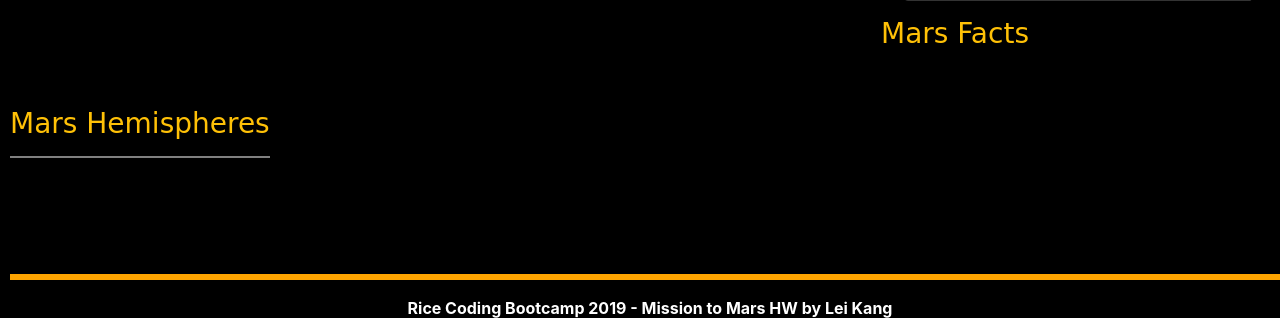
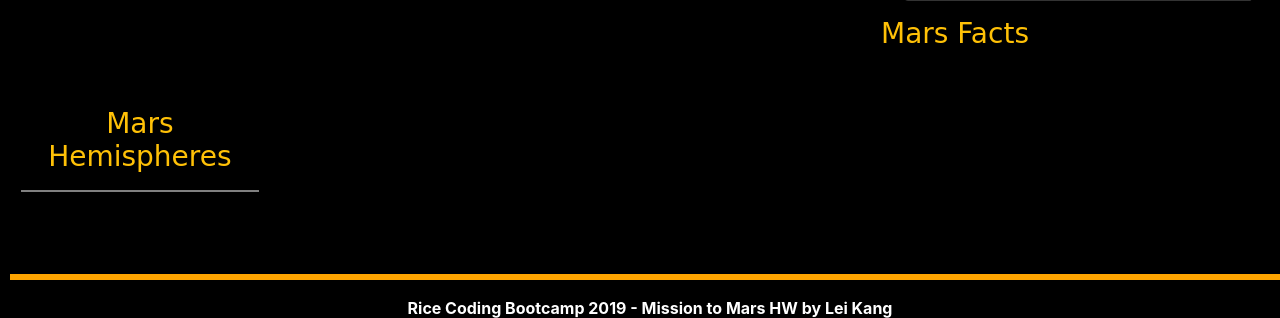
Before and after one commit to koudash/Ares, a Flask app: template templates/index.html in a window 1280 px wide. Shown: the part 583-901 px from the top of the page. Run offline with Flask 2, Linux system fonts and the light colour scheme; the template is opened without the code that fills it, so the values that code supplies are empty; some libraries are stand-ins or nearby versions; some web fonts are replaced.

Commit message:
resize html screenshot

```diff
--- a/templates/index.html
+++ b/templates/index.html
@@ -73,12 +73,12 @@
                         </div>
                     <div class="row justify-content-center no-gutters mt-5">
                         <!-- Mars hemispheres -->
-                        <div class="col-sm-12">
+                        <div class="col-sm-11">
                             <h3 class='text-warning text-center'>Mars Hemispheres</h3>
                             <hr/>
                         </div>
                         {% for hemisph in mars_data.Hemispheres %}
-                        <div class="col-sm-6 mb-5">
+                        <div class="col-sm-6 mt-5">
                             <p><img class='hemisph-img ml-5' src="{{ hemisph.img_url }}" alt="{{ hemisph.title }}"></p>
                             <div class='img-text m-5'><h5>{{ hemisph.title }}</h5></div>
                         </div>
```
Also changed, not shown: 1 other file.
